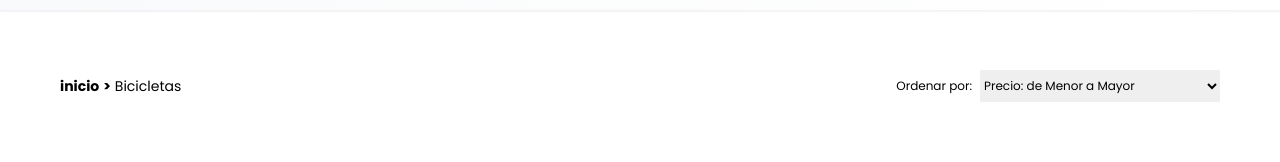
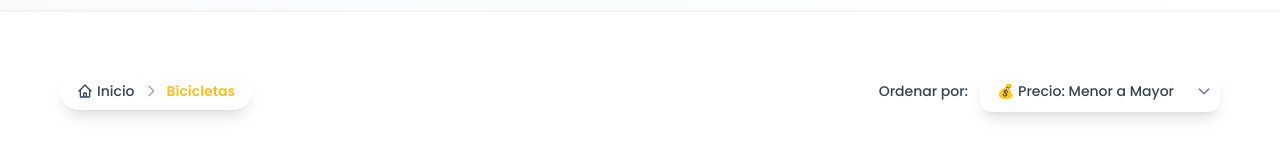
Before and after one commit to danielbeinat/BikeStore, a React (Vite) app: page /bicicletas in a window 1280 px wide. Shown: the part 150-312 px from the top of the page. Built offline with nearby package versions, Linux system fonts and the light colour scheme.

Commit message:
add files

```diff
--- a/src/Components/ProductDisplay/ProductDisplay.tsx
+++ b/src/Components/ProductDisplay/ProductDisplay.tsx
@@ -1,9 +1,11 @@
 import { useContext, useState } from "react";
+import { motion } from "framer-motion";
 import { Minus, Plus } from "lucide-react";
 import { RelatedProducts } from "../RelatedProducts/RelatedProducts";
 import { Context, ContextValue } from "../../Context/Context";
 import { CartModal } from "../CartModal/CartModal";
 import { Heart } from "lucide-react";
+import { Link } from "react-router-dom";
 
 import { ProductSlider } from "./Slider/ProductSlider.jsx";
 import { SecurityInformation } from "./SecurityInformation/SecurityInformation";
@@ -54,6 +56,41 @@ export const ProductDisplay: React.FC<propsitems> = (props) => {
 
   return (
     <>
+      {/* Breadcrumbs Mejorado */}
+      <motion.div
+        initial={{ opacity: 0, y: -10 }}
+        animate={{ opacity: 1, y: 0 }}
+        transition={{ duration: 0.5 }}
+        className="font-poppins mt-6 mb-4 px-4 sm:px-6 lg:px-20"
+      >
+        <div className="flex items-center gap-2 bg-white/60 backdrop-blur-sm border border-white/30 rounded-full px-4 py-2 shadow-lg hover:bg-white/70 transition-all duration-300 w-fit">
+          <Link
+            to="/"
+            className="text-sm font-medium text-gray-700 hover:text-[#fbbf24] transition-colors duration-200 flex items-center gap-1"
+            onClick={() => window.scrollTo(0, 0)}
+          >
+            <svg className="w-4 h-4" fill="none" stroke="currentColor" viewBox="0 0 24 24">
+              <path strokeLinecap="round" strokeLinejoin="round" strokeWidth={2} d="M3 12l2-2m0 0l7-7 7 7M5 10v10a1 1 0 001 1h3m10-11l2 2m-2-2v10a1 1 0 01-1 1h-3m-6 0a1 1 0 001-1v-4a1 1 0 011-1h2a1 1 0 011 1v4a1 1 0 001 1m-6 0h6" />
+            </svg>
+            Inicio
+          </Link>
+          <svg className="w-4 h-4 text-gray-400" fill="none" stroke="currentColor" viewBox="0 0 24 24">
+            <path strokeLinecap="round" strokeLinejoin="round" strokeWidth={2} d="M9 5l7 7-7 7" />
+          </svg>
+          <Link
+            to={`/${product.category}`}
+            className="text-sm font-medium text-gray-700 hover:text-[#fbbf24] transition-colors duration-200 capitalize"
+            onClick={() => window.scrollTo(0, 0)}
+          >
+            {product.category}
+          </Link>
+          <svg className="w-4 h-4 text-gray-400" fill="none" stroke="currentColor" viewBox="0 0 24 24">
+            <path strokeLinecap="round" strokeLinejoin="round" strokeWidth={2} d="M9 5l7 7-7 7" />
+          </svg>
+          <span className="text-sm font-semibold text-[#fbbf24] truncate max-w-[200px]">{product.name}</span>
+        </div>
+      </motion.div>
+
       <div>
         <div className="font-poppins flex flex-col lg:flex-row gap-10 items-start mt-10 px-4 sm:px-6 lg:px-20">
           <ProductSlider product={product} />
--- a/src/Components/breadcrumbs/Breadcrumbs.tsx
+++ /dev/null
@@ -1,33 +0,0 @@
-import { Link } from "react-router-dom";
-
-interface BreadcrumbsProps {
-  product: {
-    category: string;
-    name: string;
-  };
-}
-
-export const Breadcrumbs: React.FC<BreadcrumbsProps> = (props) => {
-  const { product } = props;
-
-  return (
-    <>
-      <div className="font-poppins flex flex-wrap items-center gap-1 px-4 lg:px-20 mt-4 lg:mt-10">
-        <Link
-          to="/"
-          className="font-bold text-xs lg:text-sm cursor-pointer hover:text-gray-500"
-        >
-          Inicio
-        </Link>
-        <span className="font-bold text-xs lg:text-sm">{">"}</span>
-
-        <Link to={`/${product.category}`} className="text-xs lg:text-sm">
-          {product.category}
-        </Link>
-        <span className="font-bold text-xs lg:text-sm">{">"}</span>
-
-        <span className="text-xs lg:text-sm">{product.name}</span>
-      </div>
-    </>
-  );
-};
--- a/src/Pages/Category.tsx
+++ b/src/Pages/Category.tsx
@@ -1,4 +1,5 @@
 import { useContext, useState } from "react";
+import { motion } from "framer-motion";
 import { Context, ContextValue } from "../Context/Context.jsx";
 import { Item } from "../Components/Item/Item.jsx";
 import { Link } from "react-router-dom";
@@ -45,34 +46,60 @@ export const Category: React.FC<propsproduct> = (props) => {
   return (
     <>
       <div className="font-poppins mt-10 px-4 lg:px-5">
-        <div className="flex flex-col gap-10 lg:flex-row justify-between items-center px-4 sm:px-6 lg:px-10">
-          <div className="flex gap-1">
+        <div className="flex flex-col gap-8 lg:flex-row justify-between items-center px-4 sm:px-6 lg:px-10">
+          {/* Breadcrumbs Mejorado */}
+          <motion.div
+            initial={{ opacity: 0, x: -20 }}
+            animate={{ opacity: 1, x: 0 }}
+            transition={{ duration: 0.5 }}
+            className="flex items-center gap-2 bg-white/60 backdrop-blur-sm border border-white/30 rounded-full px-4 py-2 shadow-lg hover:bg-white/70 transition-all duration-300"
+          >
             <Link
               to="/"
-              className="font-bold text-sm cursor-pointer hover:text-gray-500"
+              className="text-sm font-medium text-gray-700 hover:text-[#fbbf24] transition-colors duration-200 flex items-center gap-1"
+              onClick={() => window.scrollTo(0, 0)}
             >
-              inicio
+              <svg className="w-4 h-4" fill="none" stroke="currentColor" viewBox="0 0 24 24">
+                <path strokeLinecap="round" strokeLinejoin="round" strokeWidth={2} d="M3 12l2-2m0 0l7-7 7 7M5 10v10a1 1 0 001 1h3m10-11l2 2m-2-2v10a1 1 0 01-1 1h-3m-6 0a1 1 0 001-1v-4a1 1 0 011-1h2a1 1 0 011 1v4a1 1 0 001 1m-6 0h6" />
+              </svg>
+              Inicio
             </Link>
-            <span className="font-bold text-sm">{">"}</span>
-            <span className="text-sm">{props.Category}</span>
-          </div>
-          <div className="flex flex-col lg:flex-row lg:items-center items-start gap-2">
-            <h1 className="text-xs">Ordenar por: </h1>
+            <svg className="w-4 h-4 text-gray-400" fill="none" stroke="currentColor" viewBox="0 0 24 24">
+              <path strokeLinecap="round" strokeLinejoin="round" strokeWidth={2} d="M9 5l7 7-7 7" />
+            </svg>
+            <span className="text-sm font-semibold text-[#fbbf24] capitalize">{props.Category}</span>
+          </motion.div>
 
+          {/* Selector de Orden Mejorado */}
+          <motion.div
+            initial={{ opacity: 0, x: 20 }}
+            animate={{ opacity: 1, x: 0 }}
+            transition={{ duration: 0.5, delay: 0.1 }}
+            className="flex flex-col lg:flex-row lg:items-center items-start gap-3"
+          >
+            <span className="text-sm font-medium text-gray-700">Ordenar por:</span>
+
+            <div className="relative">
               <select
-              className="h-8 w-60 text-xs"
+                className="appearance-none bg-white/80 backdrop-blur-sm border border-white/40 rounded-xl px-4 py-2.5 pr-8 text-sm font-medium text-gray-700 shadow-lg hover:bg-white/90 hover:shadow-xl focus:outline-none focus:ring-2 focus:ring-[#fbbf24]/50 focus:border-[#fbbf24] transition-all duration-300 cursor-pointer min-w-[200px] sm:min-w-[240px]"
                 id="sort"
                 name="sort"
                 onChange={handleSortChange}
               >
-              <option className="text-xs" value="Menor a Mayor">
-                Precio: de Menor a Mayor
+                <option value="Menor a Mayor">
+                  💰 Precio: Menor a Mayor
                 </option>
-              <option className="text-xs" value="Mayor a Menor">
-                Precio: de Mayor a Menor
+                <option value="Mayor a Menor">
+                  💰 Precio: Mayor a Menor
                 </option>
               </select>
+              <div className="absolute inset-y-0 right-0 flex items-center px-2 pointer-events-none">
+                <svg className="w-4 h-4 text-gray-500" fill="none" stroke="currentColor" viewBox="0 0 24 24">
+                  <path strokeLinecap="round" strokeLinejoin="round" strokeWidth={2} d="M19 9l-7 7-7-7" />
+                </svg>
               </div>
+            </div>
+          </motion.div>
         </div>
 
         <section className="grid grid-cols-1 gap-6 md:grid-cols-2 lg:grid-cols-4 lg:place-items-center mt-20">
--- a/src/Pages/Product.tsx
+++ b/src/Pages/Product.tsx
@@ -1,7 +1,6 @@
 import { useContext } from "react";
 import { Context, ContextValue } from "../Context/Context";
 import { useParams, Navigate } from "react-router-dom";
-import { Breadcrumbs } from "../Components/breadcrumbs/Breadcrumbs";
 import { ProductDisplay } from "../Components/ProductDisplay/ProductDisplay";
 import { sanitizeProductId } from "../utils/sanitization";
 import { Product } from "../assets/AllProducts/AllProducts";
@@ -27,7 +26,6 @@ export const ProductPage: React.FC = () => {
 
   return (
     <>
-      <Breadcrumbs product={product} />
       <ProductDisplay product={product} />
     </>
   );
```
Lines whose indentation alone changed are shown as unchanged.
